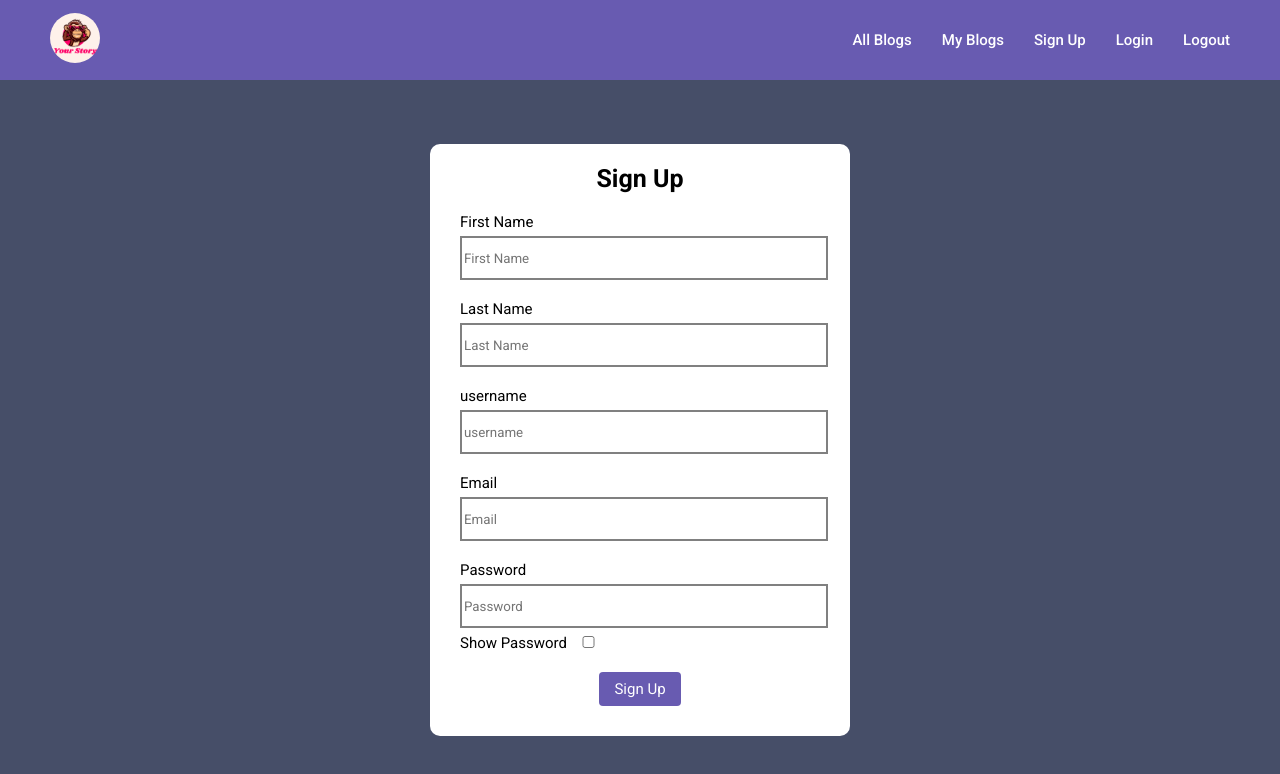
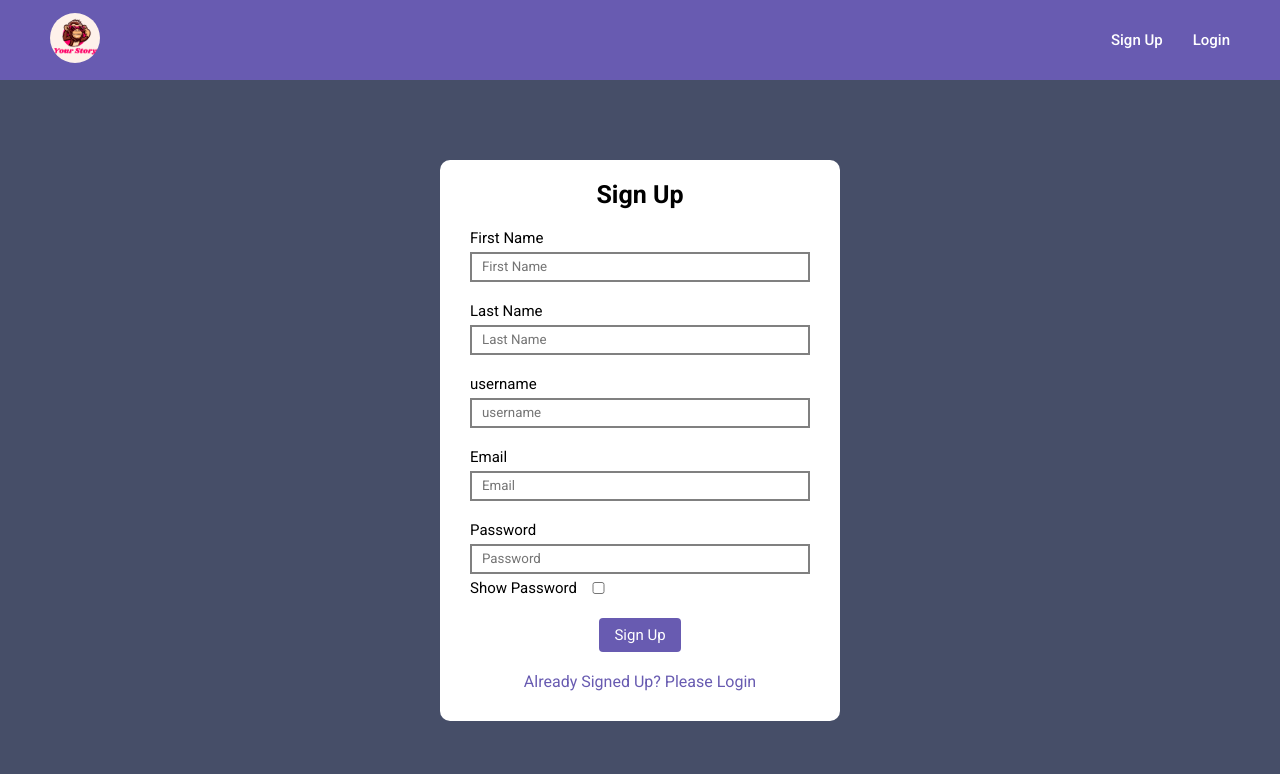
Before and after one commit to arvindbatham600/Blog-App, a React (Vite) app in the folder client/: page /register in a window 1280 px wide. Shown: the top 774 px of the page. Built offline with nearby package versions, Linux system fonts and the light colour scheme.

Commit message:
added redux for the global state

```diff
--- a/client/package.json
+++ b/client/package.json
@@ -1,5 +1,6 @@
 {
   "name": "client",
+  "proxy" : "http://localhost:3000/",
   "private": true,
   "version": "0.0.0",
   "type": "module",
@@ -14,8 +15,10 @@
     "@emotion/styled": "^11.11.5",
     "@mui/icons-material": "^5.15.18",
     "@mui/material": "^5.15.18",
+    "@reduxjs/toolkit": "^2.2.5",
     "react": "^18.2.0",
     "react-dom": "^18.2.0",
+    "react-redux": "^9.1.2",
     "react-router-dom": "^6.23.1",
     "sass": "^1.77.2"
   },
--- a/client/src/components/Auth/Login.jsx
+++ b/client/src/components/Auth/Login.jsx
@@ -1,6 +1,15 @@
 import "./auth.scss";
+import { useState } from "react";
+import { useNavigate } from "react-router-dom";
 
 const Login = () => {
+  const navigate = useNavigate();
+  const [showPassword, setShowPassword] = useState(false);
+  const passwordType = showPassword ? "text" : "password";
+
+  const showPasswordHandler = () => {
+    setShowPassword(!showPassword);
+  };
   return (
     <>
       <div id="login">
@@ -20,7 +29,7 @@ const Login = () => {
             <div className="input-box">
               <span>Password</span>
               <input
-                type="password"
+                type={passwordType}
                 name="password"
                 id="password"
                 required
@@ -37,6 +46,8 @@ const Login = () => {
                 <div>
                   {" "}
                   <input
+                    checked={showPassword}
+                    onChange={showPasswordHandler}
                     style={{
                       marginLeft: "10px",
                       height: "12px",
@@ -51,6 +62,12 @@ const Login = () => {
             <div className="submit-button">
               <button type="submit">Login</button>
             </div>
+            <div
+              onClick={() => navigate("/register")}
+              className="bottom-heading"
+            >
+              Not Signed UP? Please Sign Up
+            </div>
           </form>
         </div>
       </div>
--- a/client/src/components/Auth/Register.jsx
+++ b/client/src/components/Auth/Register.jsx
@@ -1,6 +1,16 @@
+import { useState } from "react";
 import "./auth.scss";
+import { useNavigate } from "react-router-dom";
 
 const Register = () => {
+  const navigate = useNavigate();
+  const [showPassword, setShowPassword] = useState(false);
+  const passwordType = showPassword ? "text" : "password";
+
+  const showPasswordHandler = () => {
+    setShowPassword(!showPassword)
+  }
+
   return (
     <>
       <div id="register">
@@ -51,7 +61,7 @@ const Register = () => {
             <div className="input-box">
               <span>Password</span>
               <input
-                type="password"
+                type= {passwordType}
                 name="password"
                 id="password"
                 required
@@ -62,6 +72,8 @@ const Register = () => {
                 <div>
                   {" "}
                   <input
+                    checked={showPassword}
+                    onChange={showPasswordHandler}
                     style={{
                       marginLeft: "10px",
                       height: "12px",
@@ -77,7 +89,12 @@ const Register = () => {
             <div className="submit-button">
               <button type="submit">Sign Up</button>
             </div>
+
+            <div onClick={() => navigate("/login")} className="bottom-heading">
+              Already Signed Up? Please Login
+            </div>
           </form>
+
         </div>
       </div>
     </>
--- a/client/src/components/Auth/auth.scss
+++ b/client/src/components/Auth/auth.scss
@@ -41,7 +41,7 @@
             // border: none;
             border: 2px solid grey;
             // outline: none;
-            padding: 5px 2px;
+            padding: 5px 2px 5px 10px;
         }
       }
       .submit-button{
@@ -57,8 +57,12 @@
             background-color: rgb(104, 91, 177);
             border-radius: 4px;
             font-size: 15px;
-
         }
+      }
+      .bottom-heading{
+        text-align: center;
+        color: #685BB1;
+        cursor: pointer;
       }
     }
   }
--- a/client/src/components/Navbar/Navbar.jsx
+++ b/client/src/components/Navbar/Navbar.jsx
@@ -1,32 +1,56 @@
 import "./Navbar.scss";
 import logo from "../../assets/logo.png";
 import { Link } from "react-router-dom";
+import { useSelector } from "react-redux";
 
 const Navbar = () => {
+  const isLogin = useSelector((state) => state.auth.isLogin);
+  console.log(isLogin);
+
   return (
     <>
       <div id="navbar">
         <div className="left">
-          <Link className = "link" to="/">
+          <Link className="link" to="/">
             <img className="logo" src={logo} alt="logo" />
           </Link>
         </div>
         <div className="right">
+          {isLogin && (
+            <>
               <button>
-            <Link className = "link" to="/all-blogs">All Blogs</Link>
+                <Link className="link" to="/all-blogs">
+                  All Blogs
+                </Link>
               </button>
               <button>
-            <Link className = "link" to="/my-blogs">My Blogs</Link>
+                <Link className="link" to="/my-blogs">
+                  My Blogs
+                </Link>
+              </button>
+            </>
+          )}
+          {!isLogin && (
+            <>
+              <button>
+                <Link className="link" to="/register">
+                  Sign Up
+                </Link>
               </button>
               <button>
-            <Link className = "link" to="/register">Sign Up</Link>
+                <Link className="link" to="/login">
+                  Login
+                </Link>
               </button>
+            </>
+          )}
+          {isLogin && (
             <button>
-            <Link className = "link" to="/login">Login</Link>
+              <Link className="link" to="/">
+                Logout
+              </Link>
             </button>
-          <button>
-            <Link className = "link" to="/">Logout</Link>
-          </button>
+          )}
         </div>
       </div>
     </>
--- a/client/src/index.css
+++ b/client/src/index.css
@@ -1,6 +1,7 @@
 * {
   margin: 0;
   padding: 0;
+  box-sizing: border-box;
   font-family: "Roboto", sans-serif;
   font-weight: 400;
   font-style: normal;
--- a/client/src/main.jsx
+++ b/client/src/main.jsx
@@ -1,13 +1,17 @@
-import React from 'react'
-import ReactDOM from 'react-dom/client'
-import App from './App.jsx'
-import './index.css'
-import {BrowserRouter} from "react-router-dom"
+import React from "react";
+import ReactDOM from "react-dom/client";
+import App from "./App.jsx";
+import "./index.css";
+import { BrowserRouter } from "react-router-dom";
+import { Provider } from "react-redux";
+import store from "./redux/Store.js";
 
 ReactDOM.createRoot(document.getElementById("root")).render(
   <React.StrictMode>
     <BrowserRouter>
-      <App />
+      <Provider store={store}>
+        <App />
+      </Provider>
     </BrowserRouter>
   </React.StrictMode>
 );
--- /dev/null
+++ b/client/src/redux/Store.js
@@ -0,0 +1,9 @@
+import {configureStore} from "@reduxjs/toolkit"
+import authSlice from "./features/authSlice";
+export const store = configureStore({
+    reducer: {
+        auth : authSlice
+    }
+})
+
+export default store;
--- /dev/null
+++ b/client/src/redux/features/authSlice.js
@@ -0,0 +1,21 @@
+import { createSlice } from "@reduxjs/toolkit";
+
+const initialState = {
+  isLogin: false,
+};
+
+export const authSlice = createSlice({
+    name: "auth",
+    initialState,
+    reducers: {
+        login: (state) => {
+            state.isLogin = true;
+        },
+        logout: (state) => {
+            state.isLogin = false;
+        }
+    }
+})
+
+export const { login, logout } = authSlice.actions;
+export default authSlice.reducer;
--- a/package.json
+++ b/package.json
@@ -5,12 +5,15 @@
   "main": "server.js",
   "scripts": {
     "start": "node server.js",
-    "server": "nodemon server.js"
+    "server": "nodemon server.js",
+    "client": "npm run dev --prefix ./client",
+    "dev": "concurrently \"npm run server\" \"npm run client\""
   },
   "author": "Arvind Batham",
   "license": "ISC",
   "dependencies": {
     "bcrypt": "^5.1.1",
+    "concurrently": "^8.2.2",
     "cors": "^2.8.5",
     "dotenv": "^16.4.5",
     "express": "^4.19.2",
```
Also changed, not shown: 2 other files (tests, documents, lock files or other folders). Lines whose indentation alone changed are shown as unchanged.
